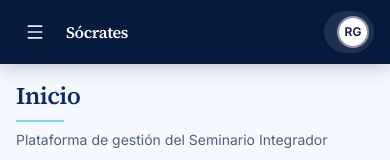
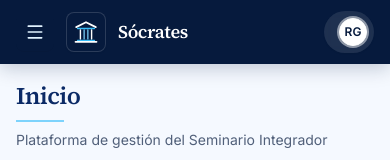
Before and after one commit to MateoFernandez04/proyectoPriv, a React (Vite) app: page / in a window 390 px wide. Shown: the top 160 px of the page. Built offline with nearby package versions, Linux system fonts and the light colour scheme.

Commit message:
feat(ui): update SocratesLogo for dark mode compatibility
Add `darkBg` support to SocratesLogo to ensure proper contrast on dark backgrounds and update the mobile shell layout to use the logo component.

```diff
--- a/src/components/layout/Shell.tsx
+++ b/src/components/layout/Shell.tsx
@@ -243,10 +243,8 @@ export const Shell: React.FC<{ children: React.ReactNode }> = ({ children }) =>
             </button>
 
             {/* Logo sutil en vista móvil cuando no se ve el sidebar */}
-            <div className="md:hidden flex items-center gap-2">
-              <span className="font-serif font-semibold text-base text-white tracking-tight">
-                Sócrates
-              </span>
+            <div className="md:hidden flex items-center">
+              <SocratesLogo size="sm" showText={true} invertText={true} />
             </div>
           </div>
 
--- a/src/components/ui/SocratesLogo.tsx
+++ b/src/components/ui/SocratesLogo.tsx
@@ -5,6 +5,7 @@ interface SocratesLogoProps {
   size?: 'sm' | 'md' | 'lg' | 'xl';
   showText?: boolean;
   invertText?: boolean;
+  darkBg?: boolean;
 }
 
 export const SocratesLogo: React.FC<SocratesLogoProps> = ({
@@ -12,7 +13,10 @@ export const SocratesLogo: React.FC<SocratesLogoProps> = ({
   size = 'md',
   showText = true,
   invertText = false,
+  darkBg,
 }) => {
+  const isDark = darkBg !== undefined ? darkBg : invertText;
+
   const sizeMap = {
     sm: { icon: 28, text: 'text-lg' },
     md: { icon: 36, text: 'text-xl' },
@@ -22,11 +26,21 @@ export const SocratesLogo: React.FC<SocratesLogoProps> = ({
 
   const dim = sizeMap[size];
 
+  // En fondo oscuro, la figura arquitectónica usa trazos blancos y celestes brillantes
+  // para que resalte con nitidez, elegancia y luminosidad en lugar de verse apagada u oscura.
+  const primaryStroke = isDark ? '#FFFFFF' : '#0B2A66';
+  const secondaryStroke = isDark ? '#38BDF8' : '#1D4ED8';
+  const accentStroke = isDark ? '#7DD3FC' : '#7DD3FC';
+
   return (
     <div className={`flex items-center gap-3 select-none ${className}`}>
       {/* Emblema clásico arquitectónico Sócrates */}
       <div
-        className="flex items-center justify-center rounded-lg bg-white border border-[#D6E4F7] shadow-xs text-[#0B2A66] shrink-0"
+        className={`flex items-center justify-center rounded-lg shadow-xs shrink-0 transition-colors ${
+          isDark
+            ? 'bg-[#061A3D] border border-white/15 text-white'
+            : 'bg-white border border-[#D6E4F7] text-[#0B2A66]'
+        }`}
         style={{ width: dim.icon + 12, height: dim.icon + 12 }}
       >
         <svg
@@ -39,52 +53,52 @@ export const SocratesLogo: React.FC<SocratesLogoProps> = ({
           {/* Frontispicio de templo y columna clásica griega */}
           <path
             d="M6 13L20 6L34 13"
-            stroke="#0B2A66"
+            stroke={primaryStroke}
             strokeWidth="2.5"
             strokeLinecap="round"
             strokeLinejoin="round"
           />
           <path
             d="M8 15H32"
-            stroke="#1D4ED8"
+            stroke={secondaryStroke}
             strokeWidth="2"
             strokeLinecap="round"
           />
           {/* Fustes acanalados clásicos */}
           <path
             d="M12 17V30"
-            stroke="#0B2A66"
+            stroke={primaryStroke}
             strokeWidth="2"
             strokeLinecap="round"
           />
           <path
             d="M17.33 17V30"
-            stroke="#7DD3FC"
+            stroke={accentStroke}
             strokeWidth="1.75"
             strokeLinecap="round"
           />
           <path
             d="M22.67 17V30"
-            stroke="#7DD3FC"
+            stroke={accentStroke}
             strokeWidth="1.75"
             strokeLinecap="round"
           />
           <path
             d="M28 17V30"
-            stroke="#0B2A66"
+            stroke={primaryStroke}
             strokeWidth="2"
             strokeLinecap="round"
           />
           {/* Estilóbato / Base */}
           <path
             d="M8 32H32"
-            stroke="#1D4ED8"
+            stroke={secondaryStroke}
             strokeWidth="2"
             strokeLinecap="round"
           />
           <path
             d="M5 34H35"
-            stroke="#0B2A66"
+            stroke={primaryStroke}
             strokeWidth="2.5"
             strokeLinecap="round"
           />
```
